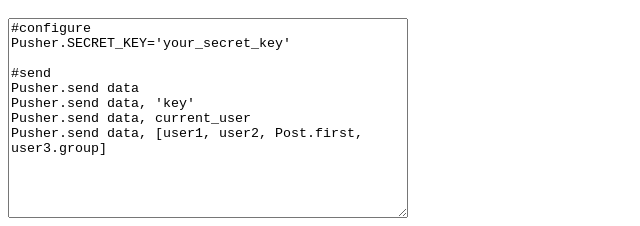
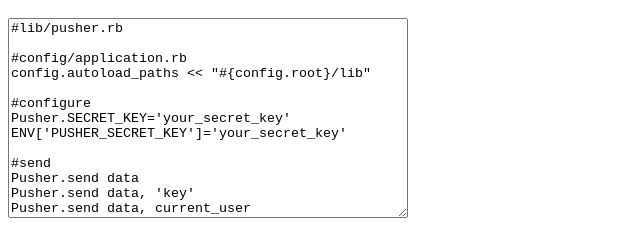
Before and after one commit to tompng/tompng-pusher, a website: page public/index.html in a window 1280 px wide. Shown: the part 608-834 px from the top of the page, without its empty margins (0-640 px from the left). Drawn offline with Linux system fonts and the light colour scheme; no server answers.

Commit message:
update howto in index.html

```diff
--- a/public/index.html
+++ b/public/index.html
@@ -21,8 +21,14 @@
 
 <h1>how to use</h1>
 <textarea>
+#lib/pusher.rb
+
+#config/application.rb
+config.autoload_paths << "#{config.root}/lib"
+
 #configure
 Pusher.SECRET_KEY='your_secret_key'
+ENV['PUSHER_SECRET_KEY']='your_secret_key'
 
 #send
 Pusher.send data
```
